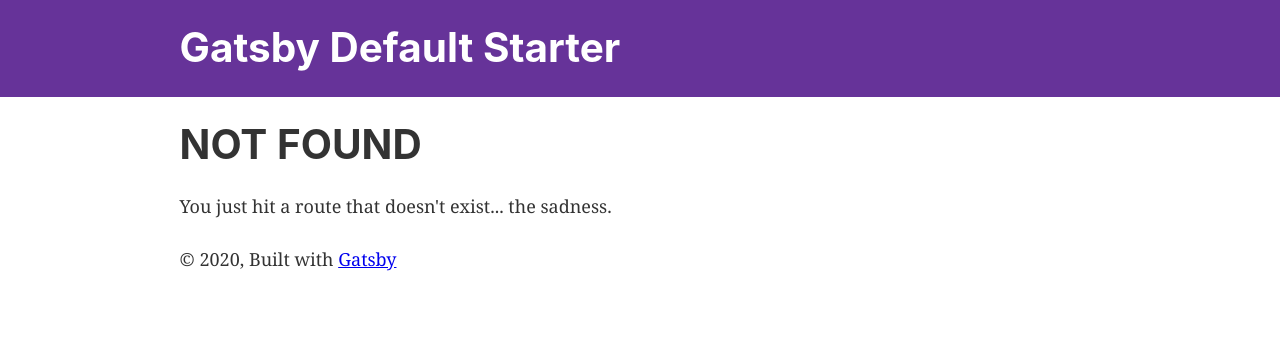
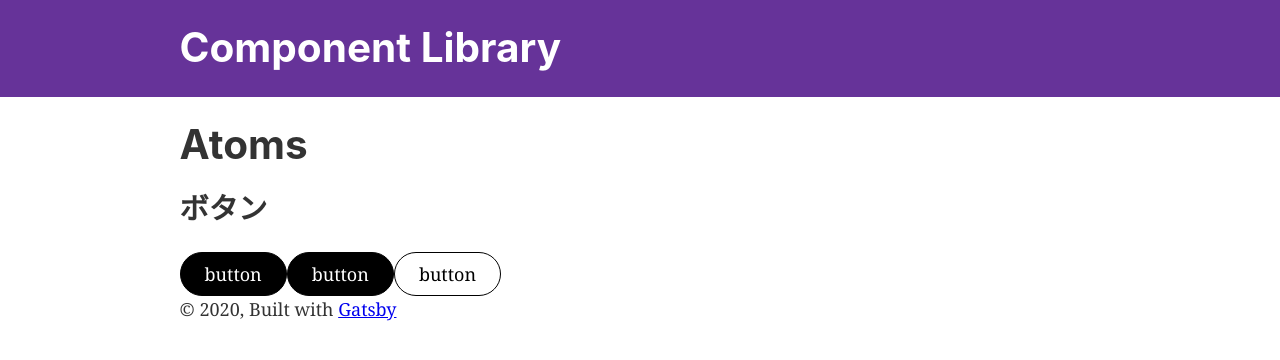
Before and after one commit to nusuke/component-library, a Gatsby site: page /atoms in a window 1280 px wide. Before the commit this address had no page. Built offline with nearby package versions, Linux system fonts and the light colour scheme; Gatsby itself is replaced by a stand-in of ours.

Commit message:
add BasicButton--outline

```diff
--- a/gatsby-config.js
+++ b/gatsby-config.js
@@ -1,6 +1,6 @@
 module.exports = {
   siteMetadata: {
-    title: `Gatsby Default Starter`,
+    title: `Component Library`,
     description: `Kick off your next, great Gatsby project with this default starter. This barebones starter ships with the main Gatsby configuration files you might need.`,
     author: `@gatsbyjs`,
   },
--- a/package.json
+++ b/package.json
@@ -5,6 +5,7 @@
   "version": "0.1.0",
   "author": "Kyle Mathews <mathews.kyle@gmail.com>",
   "dependencies": {
+    "classnames": "^2.2.6",
     "gatsby": "^2.22.15",
     "gatsby-image": "^2.4.5",
     "gatsby-plugin-manifest": "^2.4.9",
@@ -16,7 +17,8 @@
     "prop-types": "^15.7.2",
     "react": "^16.12.0",
     "react-dom": "^16.12.0",
-    "react-helmet": "^6.0.0"
+    "react-helmet": "^6.0.0",
+    "ress": "^2.0.4"
   },
   "devDependencies": {
     "gatsby-plugin-sass": "^2.3.4",
--- /dev/null
+++ b/src/components/atoms/BasicButton/BasicButton.scss
@@ -0,0 +1,24 @@
+.BasicButton {
+  padding: 8px 24px;
+  border: solid 1px black;
+  color: white;
+  background-color: black;
+  border-radius: 24px;
+
+  &--animation {
+    transition: all 0.25s ease;
+    &:hover {
+      color: black;
+      background-color: white;
+    }
+    &:active {
+      letter-spacing: 2px;
+    }
+  }
+
+  &--outline {
+    border: solid 1px black;
+    color: black;
+    background-color: white;
+  }
+}
--- /dev/null
+++ b/src/components/atoms/BasicButton/BasicButton.tsx
@@ -0,0 +1,25 @@
+import * as React from "react"
+import classNames from "classnames"
+
+import "./BasicButton.scss"
+interface P {
+  text: string
+  type?: "outline"
+  animation?: boolean
+  onClickHandler: () => void
+}
+const BasicButton: React.FC<P> = props => {
+  const className = classNames("BasicButton", {
+    "BasicButton--animation": props.animation,
+    "BasicButton--outline": props.type === "outline",
+  })
+  return (
+    <button className={className} onClick={props.onClickHandler}>
+      button
+    </button>
+  )
+}
+BasicButton.defaultProps = {
+  animation: false,
+}
+export default BasicButton
--- /dev/null
+++ b/src/pages/atoms.tsx
@@ -0,0 +1,37 @@
+import React from "react"
+import { Link } from "gatsby"
+
+import Layout from "../components/layout"
+import SEO from "../components/seo"
+import BasicButton from "../components/atoms/BasicButton/BasicButton"
+
+const IndexPage = () => (
+  <Layout>
+    <SEO title="Home" />
+    <h1>Atoms</h1>
+    <h2>ボタン</h2>
+    <BasicButton
+      text="basic"
+      onClickHandler={() => {
+        alert("clicked")
+      }}
+    />
+    <BasicButton
+      text="basic"
+      onClickHandler={() => {
+        alert("clicked")
+      }}
+      animation
+    />
+    <BasicButton
+      text="basic"
+      onClickHandler={() => {
+        alert("clicked")
+      }}
+      type="outline"
+      animation
+    />
+  </Layout>
+)
+
+export default IndexPage
--- a/src/pages/index.tsx
+++ b/src/pages/index.tsx
@@ -2,21 +2,17 @@ import React from "react"
 import { Link } from "gatsby"
 
 import Layout from "../components/layout"
-import Image from "../components/image"
 import SEO from "../components/seo"
 
-const IndexPage = () => (
+import "../../node_modules/ress/dist/ress.min.css"
+
+const SecondPage = () => (
   <Layout>
-    <SEO title="Home" />
-    <h1>Hi people</h1>
-    <p>Welcome to your new Gatsby site.</p>
-    <p>Now go build something great.</p>
-    <div style={{ maxWidth: `300px`, marginBottom: `1.45rem` }}>
-      <Image />
-    </div>
-    <Link to="/page-2/">Go to page 2</Link> <br />
-    <Link to="/using-typescript/">Go to "Using TypeScript"</Link>
+    <SEO title="Page two" />
+    <h1>Hi from the second page</h1>
+    <p>Welcome to page 2</p>
+    <Link to="/">Go back to the homepage</Link>
   </Layout>
 )
 
-export default IndexPage
+export default SecondPage
```
Also changed, not shown: src/pages/page-2.tsx (deleted, +0 -16 lines), src/pages/using-typescript.tsx (deleted, +0 -34 lines), 1 other file.
